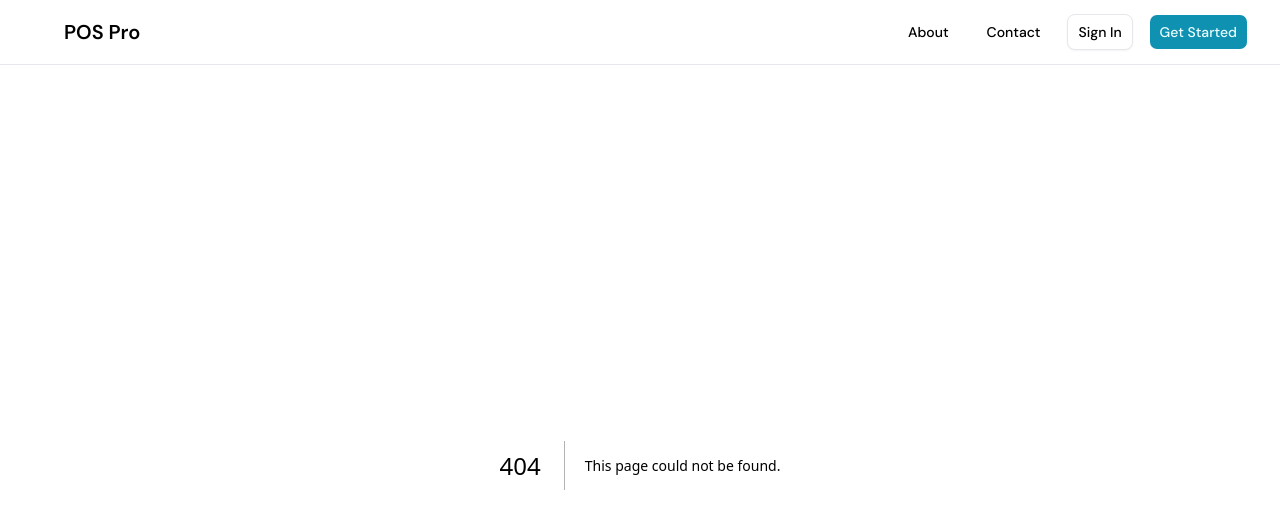
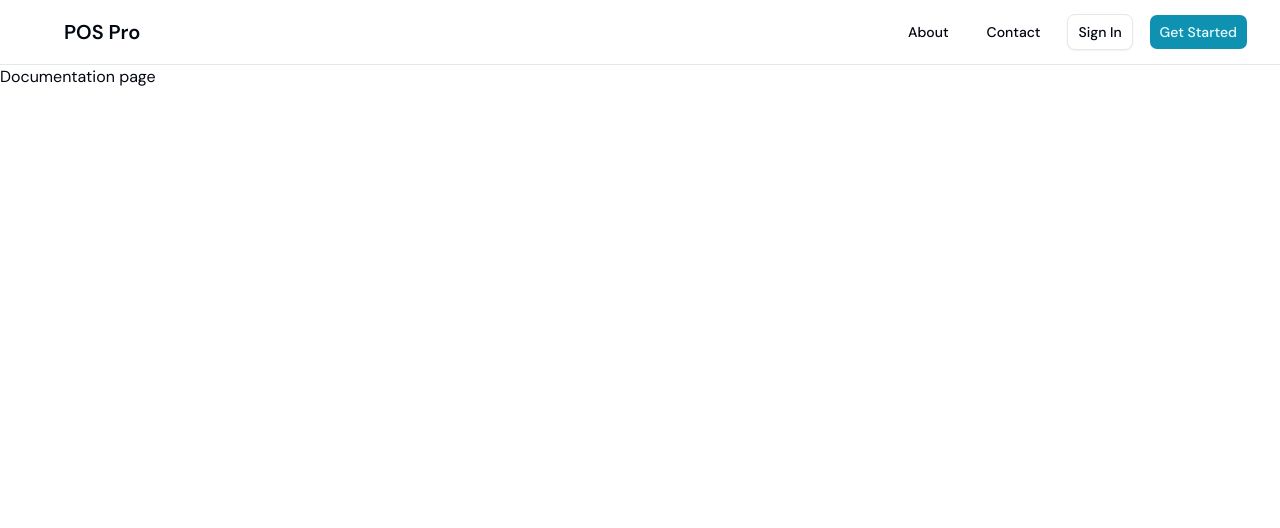
Before and after one commit to Schuffle20/next-team-practice, a Next.js app: page /documentation in a window 1280 px wide. Before the commit this address had no page. Shown: the top 528 px of the page. Built offline with nearby package versions, Linux system fonts and the light colour scheme; some icons are missing.

Commit message:
feat : documentation and blog

```diff
--- /dev/null
+++ b/app/blogs/page.tsx
@@ -0,0 +1,7 @@
+import React from 'react'
+
+export default function Blogpage() {
+  return (
+    <div>Blog page</div>
+  )
+}
--- /dev/null
+++ b/app/documentation/page.tsx
@@ -0,0 +1,7 @@
+import React from 'react'
+
+export default function Documentationgpage() {
+  return (
+    <div>Documentation page</div>
+  )
+}
--- a/components/landing/LandingFooter.tsx
+++ b/components/landing/LandingFooter.tsx
@@ -11,11 +11,11 @@ const footerLinks = {
   company: [
     { label: "About", href: "/about" },
     { label: "Contact", href: "/contact" },
-    { label: "Blog", href: "/blog" },
+    { label: "Blogs", href: "/blogs" },
   ],
   support: [
     { label: "Help Center", href: "/contact" },
-    { label: "Documentation", href: "/contact" },
+    { label: "Documentation", href: "/documentation" },
     { label: "API", href: "/contact" },
   ],
 };
```
